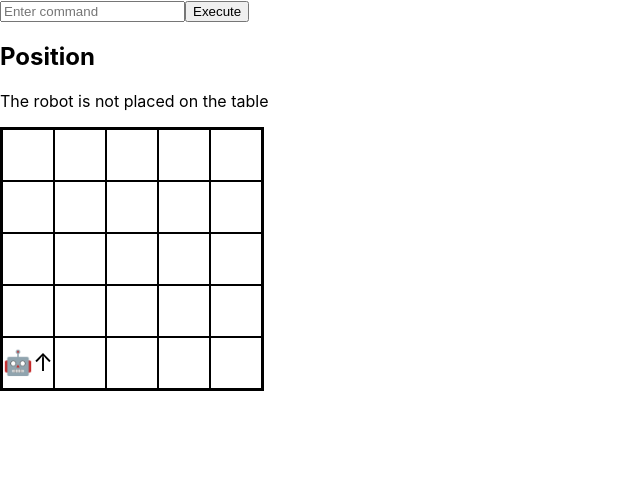
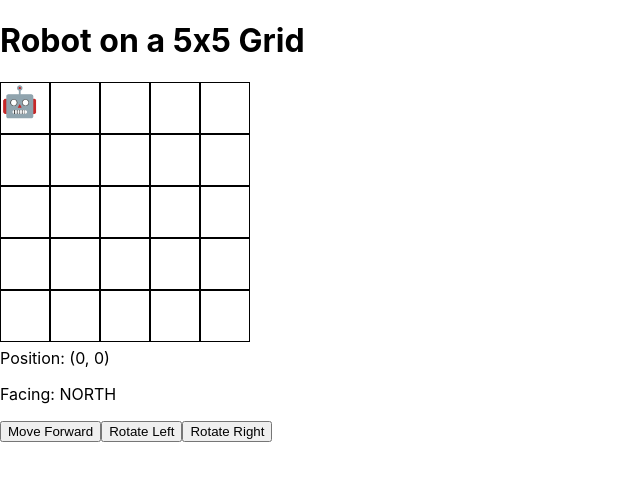
Before and after one commit to paraiii/toy-robort, a React (Create React App) app: page / in a window 1280 px wide. Shown: the top 480 px of the page, without its empty margins (0-640 px from the left). Built offline with nearby package versions, Linux system fonts and the light colour scheme.

Commit message:
Update basic functions

```diff
--- a/src/App.js
+++ b/src/App.js
@@ -1,54 +1,60 @@
 import React, { useState } from "react";
-import { executeCommand, DIRECTIONS } from "./components/commands";
-import Grid from "./components/Grid";
+import { RobotCommands } from "./components/RobotCommands";
+import { Grid } from "./components/Grid";
 
-const App = () => {
-  const [state, setState] = useState({ x: 0, y: 0, f: "NORTH", placed: false });
-  const [command, setCommand] = useState("");
+export const App = () => {
+  const [position, setPosition] = useState({ x: 0, y: 0, direction: "NORTH" });
+  const moveForward = () => {
+    let { x, y, direction } = position;
 
-  const handleCommand = () => {
-    const parts = command.trim().split(" ");
-    const action = parts[0];
-
-    if (action === "PLACE" && parts.length === 2) {
-      const args = parts[1].split(",");
-      const x = parseInt(args[0]);
-      const y = parseInt(args[1]);
-      const f = args[2];
-      if (DIRECTIONS.includes(f)) {
-        setState((prevState) =>
-          executeCommand(prevState, { type: "PLACE", x, y, f })
-        );
-      }
-    } else if (["MOVE", "LEFT", "RIGHT", "REPORT"].includes(action)) {
-      setState((prevState) => executeCommand(prevState, { type: action }));
+    switch (direction) {
+      case "NORTH":
+        if (y > 0) y--;
+        break;
+      case "SOUTH":
+        if (y < 4) y++;
+        break;
+      case "EAST":
+        if (x < 4) x++;
+        break;
+      case "WEST":
+        if (x > 0) x--;
+        break;
+      default:
+        break;
     }
 
-    setCommand("");
+    setPosition({ x, y, direction });
+  };
+
+  const rotateLeft = () => {
+    const directions = ["NORTH", "EAST", "SOUTH", "WEST"];
+    const newDirection =
+      directions[(directions.indexOf(position.direction) + 3) % 4];
+    setPosition({ ...position, direction: newDirection });
+  };
+
+  const rotateRight = () => {
+    const directions = ["NORTH", "EAST", "SOUTH", "WEST"];
+    const newDirection =
+      directions[(directions.indexOf(position.direction) + 1) % 4];
+    setPosition({ ...position, direction: newDirection });
   };
 
   return (
-    <div>
-      <input
-        type="text"
-        value={command}
-        onChange={(e) => setCommand(e.target.value)}
-        placeholder="Enter command"
-      />
-      <button onClick={handleCommand}>Execute</button>
-      <div>
-        <h2> Position</h2>
-        {state.placed ? (
-          <p>
-            X: {state.x}, Y: {state.y}, F: {state.f}
-          </p>
-        ) : (
-          <p>The robot is not placed on the table</p>
-        )}
+    <div className="App">
+      <h1>Robot on a 5x5 Grid</h1>
+      <Grid robotPosition={position} />
+      {/* Pass robot's position as props to Grid */}
+      <div className="robot-controls">
+        <p>
+          Position: ({position.x}, {position.y})
+        </p>
+        <p>Facing: {position.direction}</p>
+        <button onClick={moveForward}>Move Forward</button>
+        <button onClick={rotateLeft}>Rotate Left</button>
+        <button onClick={rotateRight}>Rotate Right</button>
       </div>
-      <Grid robot={state} />
     </div>
   );
 };
-
-export default App;
--- a/src/components/Grid.css
+++ b/src/components/Grid.css
@@ -1,37 +1,21 @@
-.grid {
-  display: inline-block;
-  border: 2px solid black;
+.grid-container {
+  display: flex;
+  flex-direction: column;
+  width: 250px;
+  height: 250px;
 }
 
-.row {
+.grid-row {
   display: flex;
 }
 
-.cell {
+.grid-cell {
+  border: 1px solid #000;
   width: 50px;
   height: 50px;
-  border: 1px solid black;
-  display: flex;
-  align-items: center;
-  justify-content: center;
 }
 
-.robot {
-  font-size: 24px;
+.robot-icon {
+  font-size: 30px;
+  text-align: center;
 }
-
-.robot.north::after {
-  content: "↑";
-}
-
-.robot.east::after {
-  content: "→";
-}
-
-.robot.south::after {
-  content: "↓";
-}
-
-.robot.west::after {
-  content: "←";
-}
--- a/src/components/Grid.js
+++ b/src/components/Grid.js
@@ -1,30 +1,31 @@
 import React from "react";
 import "./Grid.css";
 
-const Grid = ({ robot }) => {
+export const Grid = ({ robotPosition }) => {
+  const rows = 5;
+  const cols = 5;
+
+  //Receiving robotPosition as props
   const createGrid = () => {
     let grid = [];
-    for (let y = 4; y >= 0; y--) {
+    for (let i = 0; i < rows; i++) {
       let row = [];
-      for (let x = 0; x < 5; x++) {
+      for (let j = 0; j < cols; j++) {
+        //Check if robot is exist
+        const isRobotHere = robotPosition.x === j && robotPosition.y === i;
         row.push(
-          <div className="cell" key={`${x},${y}`}>
-            {robot.x === x && robot.y === y && (
-              <div className={`robot ${robot.f.toLowerCase()}`}>🤖</div>
-            )}
+          <div key={`${i}-${j}`} className="grid-cell">
+            {isRobotHere ? <span className="robot-icon">🤖</span> : null}
           </div>
         );
       }
       grid.push(
-        <div className="row" key={y}>
+        <div key={i} className="grid-row">
           {row}
         </div>
       );
     }
     return grid;
   };
-
-  return <div className="grid">{createGrid()}</div>;
+  return <div className="grid-container">{createGrid()}</div>;
 };
-
-export default Grid;
--- /dev/null
+++ b/src/components/RobotCommands.js
@@ -0,0 +1,55 @@
+import React, { useState } from "react";
+
+const directions = ["NORTH", "EAST", "WEST", "SOUTH"];
+
+export const RobotCommands = () => {
+  const [position, setPosition] = useState({ x: 0, y: 0, direction: "NORTH" });
+
+  //Move robot forward
+  const moveForward = () => {
+    let { x, y, direction } = position;
+    switch (direction) {
+      case "NORTH":
+        if (y > 0) y--;
+        break;
+      case "SOUTH":
+        if (y < 4) y++;
+        break;
+      case "WEST":
+        if (x > 0) x--;
+        break;
+      case "EAST":
+        if (x < 4) x++;
+        break;
+      default:
+        break;
+    }
+    setPosition({ x, y, direction }); //Update robot's position
+  };
+
+  //Turn 90 degree left
+  const rotateLeft = () => {
+    const newDirection =
+      directions[(directions.indexOf(position.direction) + 3) % 4];
+    setPosition({ ...position, direction: newDirection });
+  };
+
+  //Turn Right
+  const rotateRight = () => {
+    const newDirection =
+      directions[(directions.indexOf(position.direction) + 1) % 4];
+    setPosition({ ...position, direction: newDirection });
+  };
+
+  return (
+    <div>
+      <p>
+        Position: ({position.x}, {position.y})
+      </p>
+      <p>Facing: {position.direction}</p>
+      <button onClick={moveForward}>Move Forward</button>
+      <button onClick={rotateLeft}>Rotate Left</button>
+      <button onClick={rotateRight}>Rotate Right</button>
+    </div>
+  );
+};
--- a/src/components/commands.js
+++ /dev/null
@@ -1,69 +0,0 @@
-// src/commands.js
-
-export const DIRECTIONS = ["NORTH", "EAST", "SOUTH", "WEST"];
-export const TABLE_SIZE = 5;
-
-export function isValidPosition(x, y) {
-  return x >= 0 && x < TABLE_SIZE && y >= 0 && y < TABLE_SIZE;
-}
-
-export function executeCommand(state, command) {
-  const { x, y, f } = state;
-
-  switch (command.type) {
-    case "PLACE":
-      if (isValidPosition(command.x, command.y)) {
-        return {
-          ...state,
-          x: command.x,
-          y: command.y,
-          f: command.f,
-          placed: true,
-        };
-      }
-      return state;
-
-    case "MOVE":
-      if (!state.placed) return state;
-      let newX = x;
-      let newY = y;
-
-      switch (f) {
-        case "NORTH":
-          newY += 1;
-          break;
-        case "SOUTH":
-          newY -= 1;
-          break;
-        case "EAST":
-          newX += 1;
-          break;
-        case "WEST":
-          newX -= 1;
-          break;
-        default:
-          break;
-      }
-
-      if (isValidPosition(newX, newY)) {
-        return { ...state, x: newX, y: newY };
-      }
-      return state;
-
-    case "LEFT":
-      if (!state.placed) return state;
-      return { ...state, f: DIRECTIONS[(DIRECTIONS.indexOf(f) + 3) % 4] };
-
-    case "RIGHT":
-      if (!state.placed) return state;
-      return { ...state, f: DIRECTIONS[(DIRECTIONS.indexOf(f) + 1) % 4] };
-
-    case "REPORT":
-      if (!state.placed) return state;
-      console.log(`Output: ${x},${y},${f}`);
-      return state;
-
-    default:
-      return state;
-  }
-}
```
Also changed, not shown: src/index.js (+6 -6 lines), src/components/robotLogic.js (deleted).
